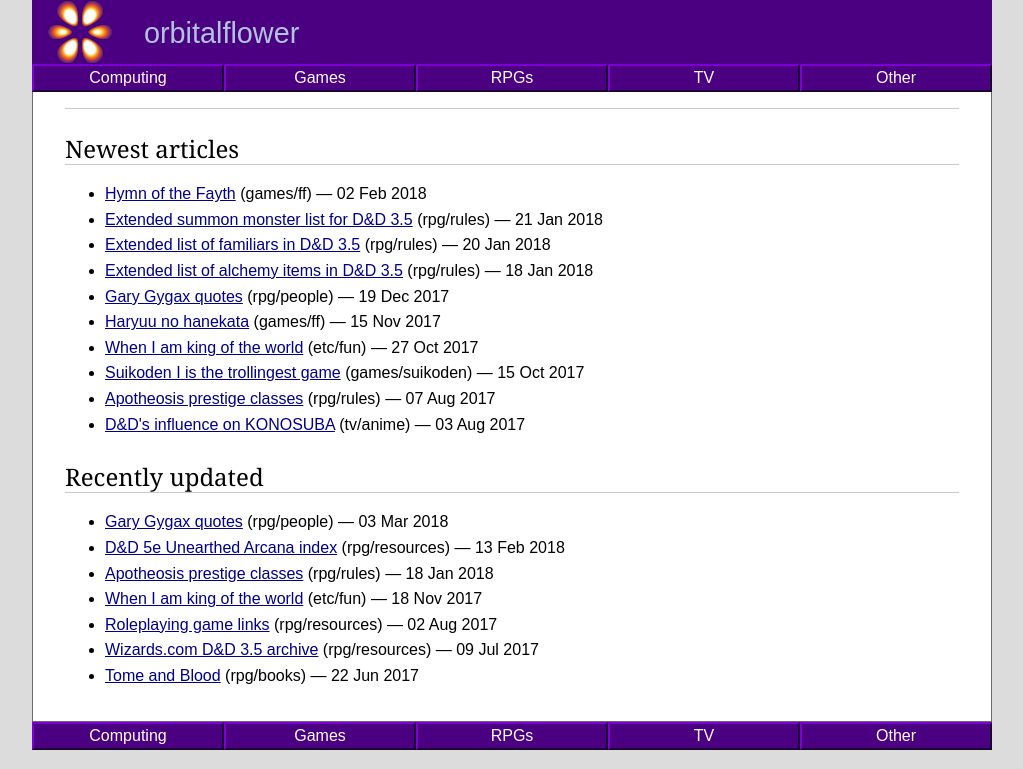
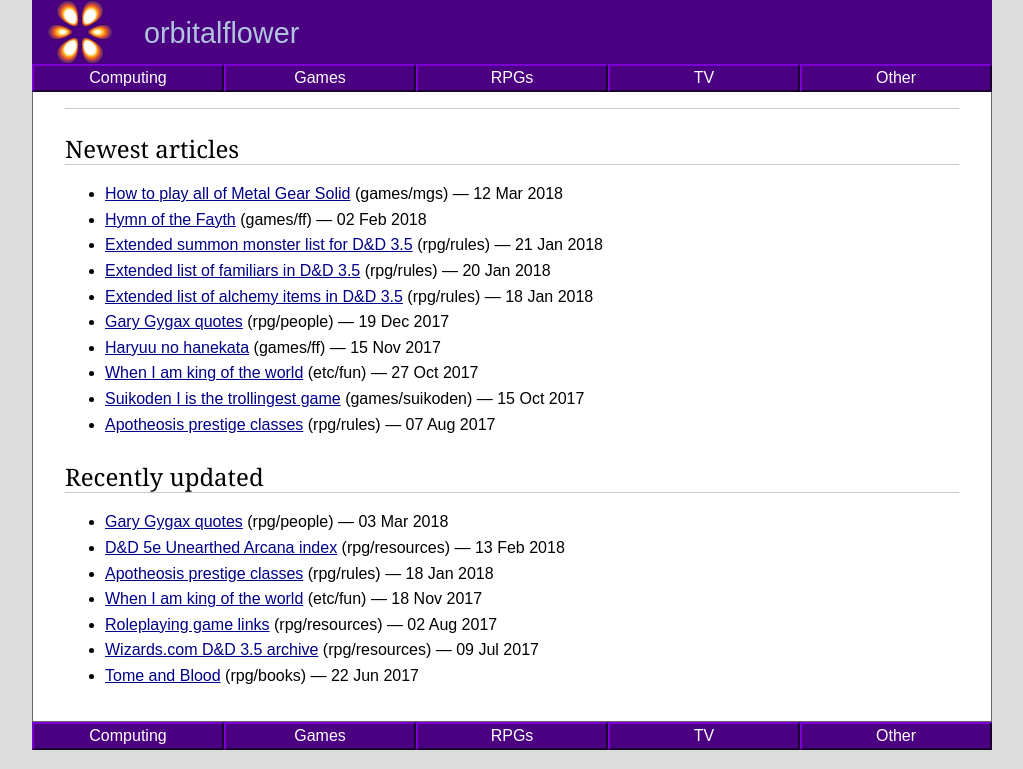
Before and after one commit to orbitalflower/orbitalflower.github.io, a Jekyll site: the page built from index.md, in a window 1280 px wide, cut to the strip 0-769 px from the top of the page. Shown: the whole strip, without its empty margins (128-1151 px from the left). Built offline with Jekyll 4.4.1, drawn with Linux system fonts in a browser that asks for light colours; some of the changed lines change nothing that is shown.

Commit message:
How to play the Metal Gear series

```diff
--- a/_config.yml
+++ b/_config.yml
@@ -7,6 +7,7 @@ plugins:
   - jekyll-feed
   - jekyll-redirect-from
   - jekyll-paginate
+  - jemoji
 
 defaults:
   -
--- /dev/null
+++ b/_posts/2018-03-12-how-to-play-all-metal-gear.md
@@ -0,0 +1,240 @@
+---
+title: "How to play all of Metal Gear Solid"
+categories: games mgs
+---
+
+> "_Metal Gear Solid_ is probably the most consistent video game series,
+> period... Each game is an artistic and technical achievement and a unique
+> experience of their own."
+>
+> &mdash; [dunkey](https://www.youtube.com/watch?v=pMPomCWUraQ), 2018
+
+Playing through the entire _Metal Gear Solid_ series is absolutely worth it,
+despite the dated graphics of the original. The biggest challenge is that the
+games were released on different consoles and in different versions.
+
+This article aims to help you plot a chart through the series, based on what
+hardware you have or are willing to buy. This guide contains _no spoilers_.
+
+## Main titles, all versions
+
+The following table lists all platforms on which you can play each game in the
+main _Metal Gear Solid_ series.
+
+                           | PSX | Win | GC | PS2 | Xbox | PSP | PS3 | 3DS | Vita | 360 | PS4 | XB1 |
+---------------------------|-----|-----|----|-----|------|-----|-----|-----|------|-----|-----|-----|
+__Metal Gear Solid__       |  ✔️  |  ✔️  | ✔️  | ✔️:b:|      |     | ✔️:b:|     |  ✔️:b:|     |     |     |
+__Metal Gear Solid 2__     |     |  ✔️  |    |  ✔️  |  ✔️   |     |  ✔️✔️ |     |  ✔️   |  ✔️✔️ |     |     |
+__Metal Gear Solid 3__     |     |     |    |  ✔️  |      |     |  ✔️✔️ |  ✔️  |  ✔️   |  ✔️✔️ |     |     |
+__Metal Gear Solid 4__     |     |     |    |     |      |     |  ✔️❗|     |      |     |     |     |
+__MGS: Peace Walker__      |     |     |    |     |      |  ✔️  |  ✔️✔️ |     |  ✔️   |  ✔️✔️ |     |     |
+__MGS5: Ground Zeroes__    |     |  ✔️✔️ |    |     |      |     |  ✔️  |     |      |  ✔️  |  ✔️  |  ✔️  |
+__MGSV: The Phantom Pain__ |     |  ✔️✔️ |    |     |      |     |  ✔️  |     |      |  ✔️  |  ✔️  |  ✔️  |
+
+Key:
+
+* ✔️: This game was released on this platform.
+* ✔️:b:: This game can be played on this platform due to backward compatibility
+  (PS2-PSX, Wii-Gamecube) or e-store (Wii virtual console, PSN).
+* ✔️✔️: The undisputably best version of this game is available on this platform
+  (e.g. HD remake)
+* ✔️❗: This game was only released on this platform.
+
+### Individual games
+
+* __Metal Gear Solid__'s original PSX release is available digitally for PSP and
+  PS3, and the PS2 is backwardly compatible; in any case, it's worth buying
+  either the Virtual Missions add-on, or a version of the game which includes
+  Virtual Missions, although it's not necessary for the plot. The Gamecube
+  edition, _Twin Snakes_, makes minor changes that fans debate. It's doubtful if
+  the Windows version will still run on a modern PC; you may have more luck
+  emulating the PSX version.
+* __Metal Gear Solid 2__'s best version is the HD re-release on Playstation 3
+  and Xbox 360. In both cases it's available in the _Metal Gear Solid HD
+  Collection_ along with _MGS3_ and _Peace Walker_, at least in the US and
+  European releases. There was an improved version of the original called
+  _Substance_, but the HD remake supercedes this.
+* __Metal Gear Solid 3__'s best version is likewise the HD re-release on PS3 and
+  Xbox 360. These improve the camera controls. Widely considered one of the best
+  of the series. There was an improved version called _Subsistence_, but the HD
+  remake supercedes this.
+* __Metal Gear Solid 4__ was released on Playstation 3 only, meaning that you'll
+  need to buy or borrow a PS3 to play that one game. I recommend forcing 720p,
+  since the game does support 1080p but runs poorly.
+* __Metal Gear Solid: Peace Walker__ was originally a PSP release, but its plot
+  is vital to the later games; it introduces characters and concepts that will
+  be vital in MGS5. The best version is the HD remake for PS3 and 360, although
+  graphically and gameplay-wise it's still clearly a game of portable origins.
+* __MGS5: Ground Zeroes__ follows on directly after _Peace Walker_. The PC
+  version has the best graphics, assuming you have a good gaming PC, but the
+  other versions are just fine. Completing it will give you some unlocks for
+  MGSV.
+* __MGSV: The Phantom Pain__ is one of the best games in the series. Again, the
+  console versions are good, but a high end PC can have better graphics.
+
+### Platform combinations
+
+#### Top tier
+
+At bare minimum, you will have to buy or borrow a PS3 to play MGS4, which was
+only ever released on that platform. It does an important job of finishing off
+the stories of all the characters from MGS1 and MGS2. However, it's the easiest
+to skip, since it's chronologically the last in the series (apart from the
+spinoff _Metal Gear Rising: Revengeance_).
+
+Owning a PS3 will also allow you to play the virtual console version of the
+original _Metal Gear Solid_, the HD remakes of 2, 3 and _Peace Walker_, and both
+_Ground Zeroes_ and _Phantom Pain_, making it practical to play the entire
+series on this system alone. The HD remake of MGS3 even comes with versions of
+the original MSX _Metal Gear 1 & 2_.
+
+Optimally, a high-end PC will give superior graphical performance on GZ and PP.
+However, the PS3 can still run GZ and PP, making this single console the most
+cost-effective.
+
+#### High tier
+
+Skipping MGS4, the Xbox 360 equally has the HD remakes of 2, 3 and _Peace
+Walker_. It's recommended to play MGS1 first, for which you will need another
+platform. A PSX emulator will suffice.
+
+While you can play _Ground Zeroes_ and _Phantom Pain_ on a 360 or PS3, the newer
+consoles (PS4/Xbone) will do so with better graphics, and a good PC will give
+the best results.
+
+#### Portable tier
+
+If you don't have a PS3 or 360, or want to play on a portable device, the PS
+Vita will let you play the digital version of MGS1, the HD remakes of 2 and 3,
+and _Peace Walker_. These lack the high resolution of the console remakes, of
+course, and you will need another platform to play MGS5.
+
+There's a 3DS version of _Metal Gear Solid 3_, but whatever console you played
+_Metal Gear Solid 2_ on is also capable of playing 3, unless you played 2 on
+original Xbox.
+
+Owning a PSP or Vita gives you the advantage that you can also play _Metal Gear
+Solid: Portable Ops_, a game which fits between MGS3 and _Peace Walker_ but is
+of dubious canonicity since Kojima didn't work on it.
+
+#### Scrub tier
+
+So you have no console newer than 2004. This isn't insurmountable, but you won't
+be able to play the entire series this way.
+
+Start with the original _Metal Gear Solid_, which was released on PSX, meaning
+it will also run on a PS2 or can be emulated on even an older PC. The Gamecube
+version tones down some of the characters' accents, which is consistent with
+their later apperances in _Metal Gear Solid 4_ but that's not how most fans
+remember it.
+
+_Metal Gear Solid 2_ appears on PS2 and Xbox, and while you'll miss out on the
+improved graphics of the HD remakes, the PS2 version includes that rare
+skateboarding minigame. _Metal Gear Solid 3_ is on PS2 only, as far as you're
+concerned, and you'll miss out on the HD remake's improved camera controls.
+
+The drawback to playing MGS2 and 3 on older consoles is that if you intend to
+acquire the ability play the newer Metal Gear games at some point, you'll
+probably also acquire the ability to play the superior HD remakes. However, you
+might do this if you have a high-end PC to play MGSV and just want to play MGS3
+first.
+
+### Play order
+
+The optimal way to play the Metal Gear Solid series is __original release
+order__: 1, 2, 3, 4, Peace Walker, Ground Zeroes, and Phantom Pain.
+
+The reason is that while not all games are in chronological order (e.g. _Phantom
+Pain_ will not spoil _MGS4_), newer games introduce improved game mechanics and
+graphics, and going back may be frustrating.
+
+An exception is that _Peace Walker_ and _MGS4_ can be played in any order, since
+_Peace Walker_ is a PSP port and even in its HD remake has worse graphics and
+different controls, but is set chronologically before _MGS4_ and doesn't spoil
+it.
+
+Plot-wise, the series chronologically goes in this order: 3, (Portable Ops),
+Peace Walker, Ground Zeroes, Phantom Pain, (MG1), (MG2), 1, 2, 4, (Revengeance).
+From the perspective of release order, there are two plot threads, one following
+Solid Snake in the 21st Century (1, 2, 4) and one following Big Boss in the 20th
+Century (3, PW, GZ, PP).
+
+This gives you some leeway to skip 2 and 4 without spoiling chronologically
+earlier games in the series. You may find yourself skipping _MGS4_ because you
+don't own a PS3, or skipping _MGS2_ because the Fat Man boss fight is total
+bullshit and none of that game's plot makes sense anyway.
+
+I strongly recommend playing _Peace Walker_ to 100% completion before _Ground
+Zeroes_ and _Phantom Pain_. It introduces important characters and provides
+context.
+
+_Portable Ops_ appears between 3 and Peace Walker, but its canonicity is
+debatable, and many have skipped it due to the inconvenience of buying a PSP for
+one game. Metal Gear 1 and 2, the MSX games, are canon, but are often skipped
+for similar reasons, and also because they're very difficult and all their plot
+is explained in _Metal Gear Solid_ anyway.
+
+### Completeness
+
+It's tempting to finish each game as quickly as possible and move on to the
+next, but there are cases where this is less than optimal.
+
+* _Peace Walker_ has a "true ending" that can only be unlocked by completing all
+  of the side-missions. This is vital, since _Ground Zeroes_ follows on from
+  this plot point almost immediately.
+* Completing _Ground Zeroes_, and achieving certain results in that game, allows
+  you to unlock various items in _The Phantom Pain_. However, none of the items
+  are critical, you can go back to GZ and unlock them late, and most of your
+  play skill with MGSV will still be useful in GZ when you do so. It's worth
+  completing all the Ground Zeroes missions anyway.
+
+In general, you want to complete a game before moving on to the next one, since
+going back to an earlier game with inferior graphics and controls may be a
+disappointing experience. You also want to get the maximum amount of Metal Gear,
+so there's no point in skipping ahead.
+
+## All Metal Gear games
+
+                            | MSX2 | C64 | NES | GBC | PSX | DOS | Win | OSX | GC | PS2 | Xbox | PSP | Wii   | PS2 | 3DS | Vita | 360 | iOS | And | PS4 | XB1 | N-Gage | Pachinko |
+----------------------------|------|-----|-----|-----|-----|-----|-----|-----|----|-----|------|-----|-------|-----|-----|------|-----|-----|-----|-----|-----|--------|----------|
+__Metal Gear__              |  ✔️   |  ✔️  |  ✔️  |     |     |  ✔️  |     |     | ✔️  |  ✔️  |      |     |:japan:| ✔️   |     |  ✔️   |  ✔️  |     |     |     |     |        |          |
+  Snake's Revenge           |      |     |  ✔️❗|     |     |     |     |     |    |     |      |     |       |     |     |      |     |     |     |     |     |        |          |
+__Metal Gear 2__            |  ✔️   |     |     |     |     |     |     |     |    |  ✔️  |      |     |:japan:| ✔️   |     |  ✔️   |  ✔️  |     |     |     |     |        |          |
+__Metal Gear Solid__        |      |     |     |     |  ✔️  |     |  ✔️  |     | ✔️  |✔️:b: |      |     |✔️:b:   |✔️:b: |     |✔️:b:  |     |     |     |     |     |        |          |
+  Metal Gear: Ghost Babel   |      |     |     |  ✔️❗|     |     |     |     |    |     |      |     |       |     |     |      |     |     |     |     |     |        |          |
+__Metal Gear Solid 2__      |      |     |     |     |     |     |  ✔️  |     |    |  ✔️  |  ✔️   |     |       |  ✔️✔️ |     |  ✔️   |  ✔️✔️ |     |     |     |     |        |          |
+__Metal Gear Solid 3__      |      |     |     |     |     |     |     |     |    |  ✔️  |      |     |       |  ✔️✔️ |  ✔️  |  ✔️   |  ✔️✔️ |     |     |     |     |        |    ✔️     |
+  Metal Gear Acid           |      |     |     |     |     |     |     |     |    |     |      |  ✔️  |       |     |     |      |     |     |     |     |     |        |          |
+  Metal Gear Acid 2         |      |     |     |     |     |     |     |     |    |     |      |  ✔️  |       |     |     |      |     |     |     |     |     |        |          |
+  MGS: Portable Ops         |      |     |     |     |     |     |     |     |    |     |      |  ✔️  |       |     |     |  ✔️   |     |     |     |     |     |        |          |
+  MGS: Portable Ops+        |      |     |     |     |     |     |     |     |    |     |      |  ✔️  |       |     |     |  ✔️   |     |     |     |     |     |        |          |
+  Metal Gear Solid Mobile   |      |     |     |     |     |     |     |     |    |     |      |     |       |     |     |      |     |     |     |     |     |   ✔️    |          |
+__Metal Gear Solid 4__      |      |     |     |     |     |     |     |     |    |     |      |     |       |  ✔️❗|     |      |     |     |     |     |     |        |          |
+  Metal Gear Online         |      |     |     |     |     |     |     |     |    |     |      |     |       |  ✔️❗|     |      |     |     |     |     |     |        |          |
+  Metal Gear Solid Touch    |      |     |     |     |     |     |     |     |    |     |      |     |       |     |     |      |     |  ✔️  |  ✔️  |     |     |        |          |
+__MGS: Peace Walker__       |      |     |     |     |     |     |     |     |    |     |      |  ✔️  |       |  ✔️✔️ |     |  ✔️   |  ✔️✔️ |     |     |     |     |        |          |
+  MGS: Social Ops           |      |     |     |     |     |     |     |     |    |     |      |     |       |     |     |      |     |  ✔️  |  ✔️  |     |     |        |          |
+  Metal Gear Rising         |      |     |     |     |     |     |  ✔️  | ✔️   |    |     |      |     |       |  ✔️  |     |      |  ✔️  |     |     |     |     |        |          |
+__MGS5: Ground Zeroes__     |      |     |     |     |     |     |  ✔️✔️ |     |    |     |      |     |       |  ✔️  |     |      |  ✔️  |     |     |  ✔️  |  ✔️  |        |          |
+__MGSV: The Phantom Pain__  |      |     |     |     |     |     |  ✔️✔️ |     |    |     |      |     |       |  ✔️  |     |      |  ✔️  |     |     |  ✔️  |  ✔️  |        |          |
+  Metal Gear Survive        |      |     |     |     |     |     |  ✔️  |     |    |     |      |     |       |     |     |      |     |     |     |  ✔️  |  ✔️  |        |          |
+
+Key:
+
+* ✔️: This game was released on this platform.
+* ✔️:b:: This game can be played on this platform due to backward compatibility
+  (PS2-PSX, Wii-Gamecube) or e-store (Wii virtual console, PSN).
+* ✔️✔️: The undisputably best version of this game is available on this platform
+  (e.g. HD remake)
+* ✔️❗: This game was only released on this platform.
+* :japan:: This game on this platform was only released in Japan. Metal Gear 1 & 2
+  (MSX version) appeared on the Wii virtual console, although the Gamecube
+  version of Twin Snakes included the NES version of Metal Gear 1.
+
+This list is not complete; it omits some arcade versions and obsolete Japanese
+mobile platforms.
+
+## References
+
+Most of this information is collected from Wikipedia. Do not cite this page on
+Wikipedia as an independent source.
```
